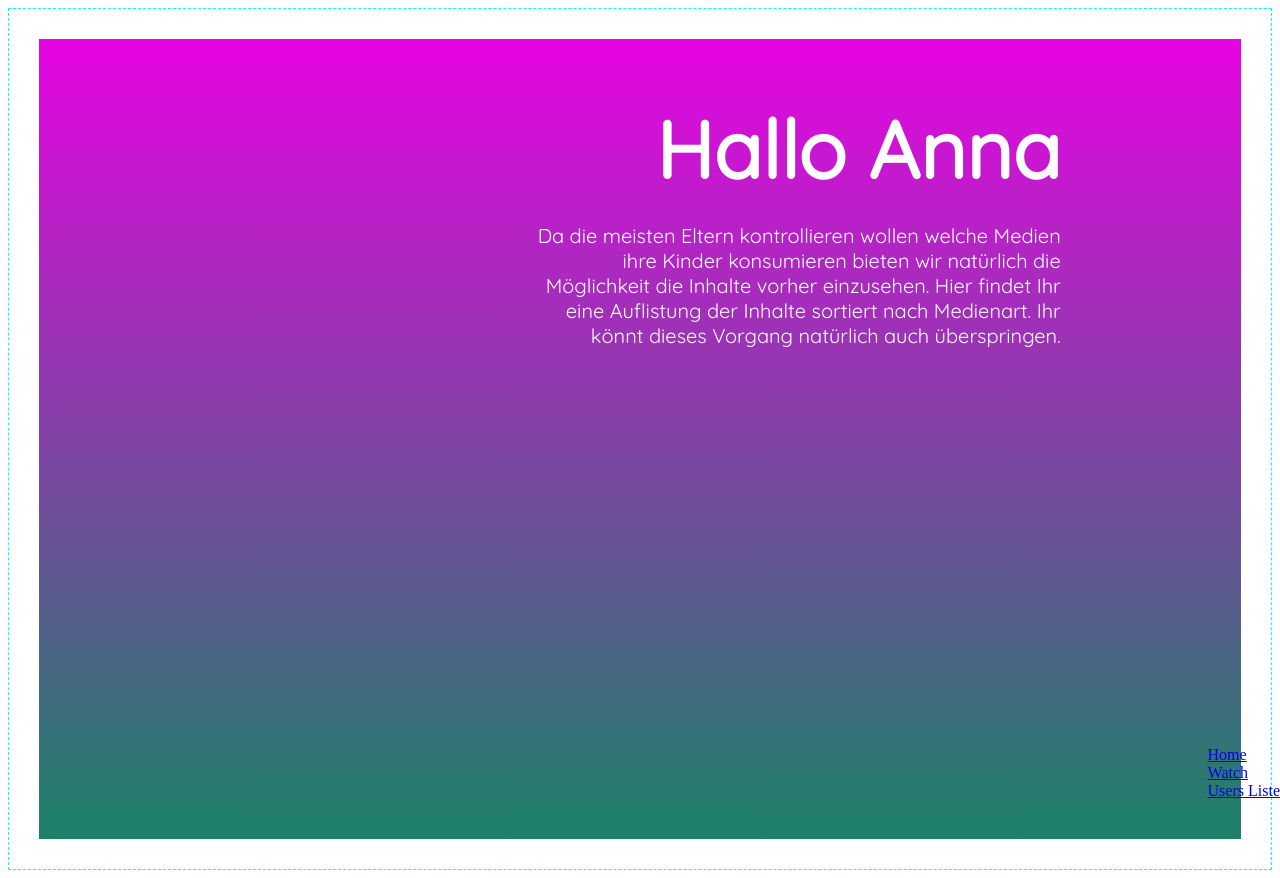
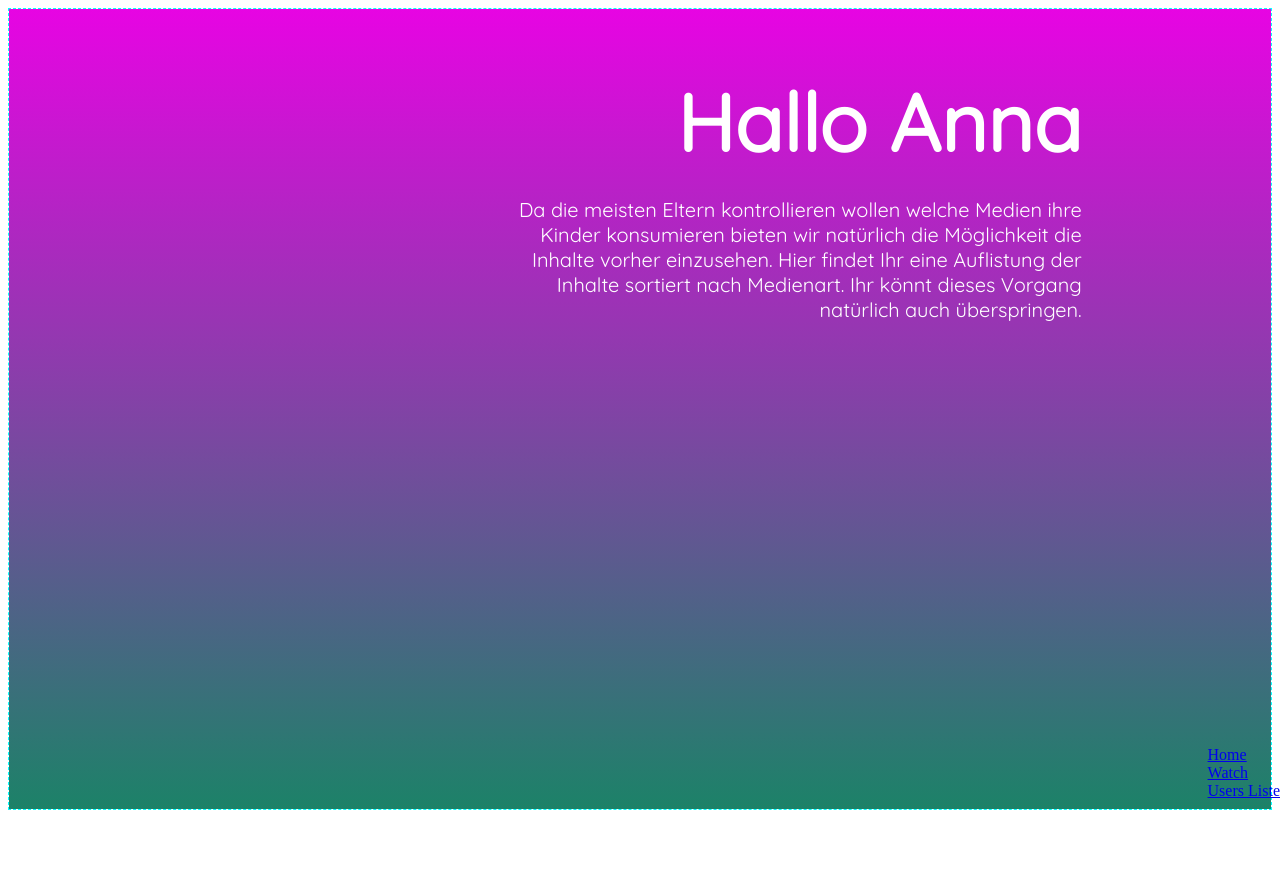
Before and after one commit to Momaritti/gera-srh, an Angular app: page /home in a window 1280 px wide. After the commit the page ends 818 px from the top, so only its background shows below. Built offline with nearby package versions, Linux system fonts and the light colour scheme.

Commit message:
deactivate padding on home container

```diff
--- a/src/app/app.component.sass
+++ b/src/app/app.component.sass
@@ -22,6 +22,8 @@
 *
   padding: 0px
   margin: 0px
+body
+  margin: 0
 
 .first-view
   height: 100vh
--- a/src/app/home/home.component.sass
+++ b/src/app/home/home.component.sass
@@ -16,7 +16,7 @@
 
 .container
   border: aqua 1px dashed
-  padding: 30px
+  //padding: 30px
 
 h2, h3
   color: blueviolet
```
